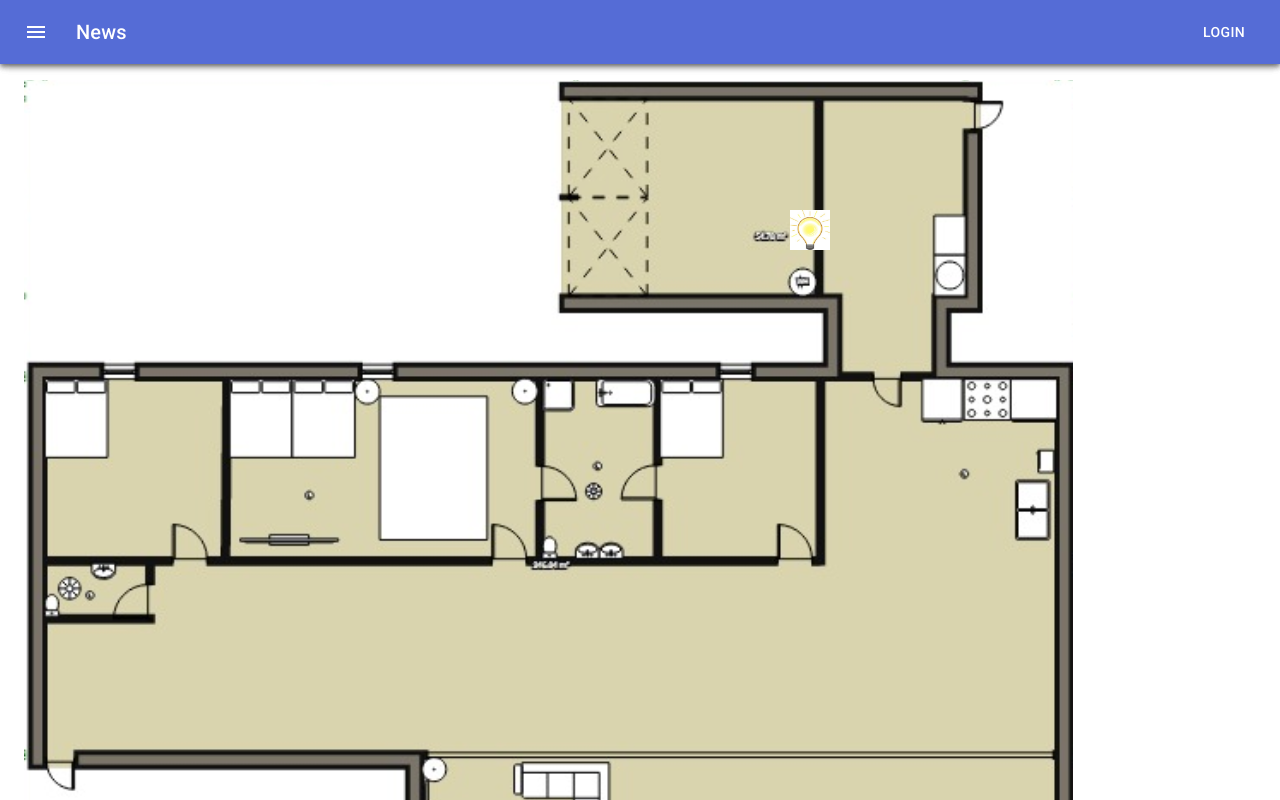
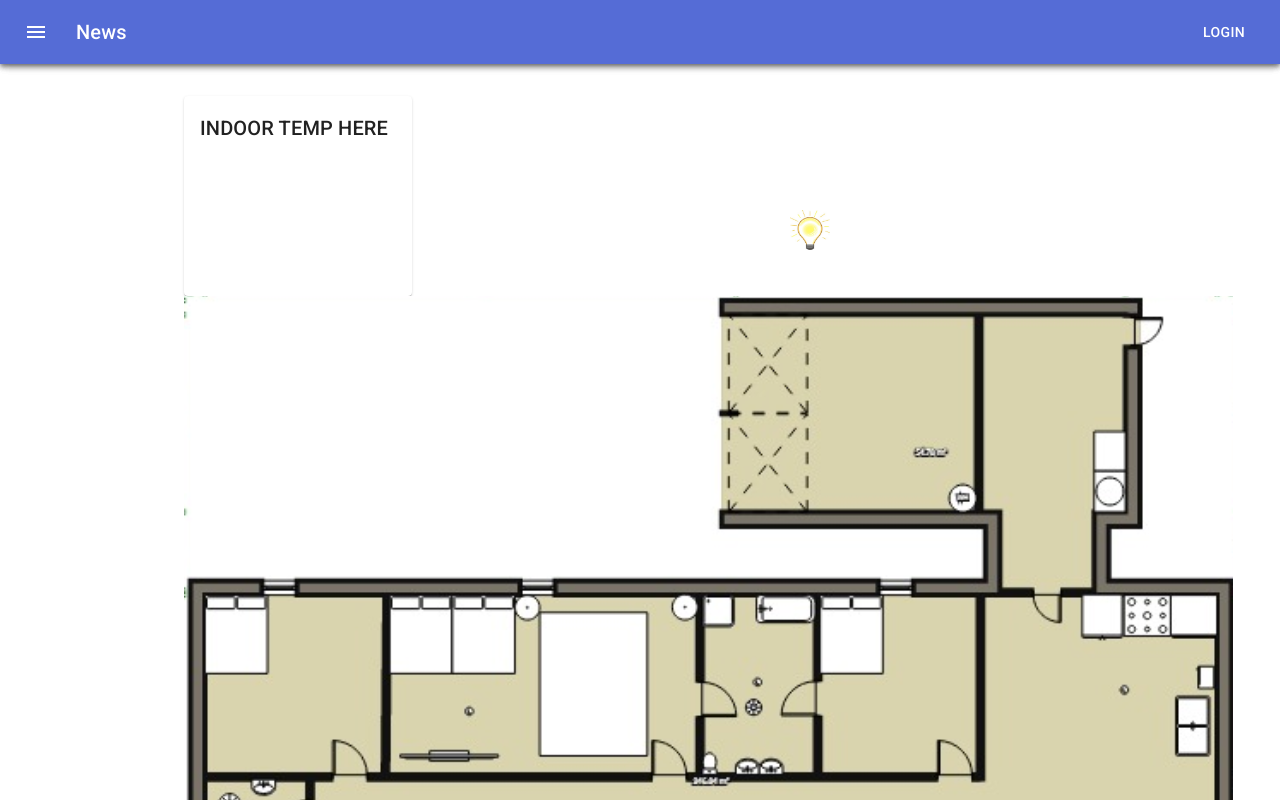
Before and after one commit to Keiaxx/UAB-Capstone-HomeIOT-Archive, a React (Create React App) app in the folder capstone/: page / in a window 1280 px wide. Shown: the top 800 px of the page. Built offline with nearby package versions, Linux system fonts and the light colour scheme.

Commit message:
added temp spot need to rework dashboard

```diff
--- /dev/null
+++ b/capstone/src/components/TodaysWeather.js
@@ -0,0 +1,23 @@
+
+import React from 'react';
+import { makeStyles } from '@material-ui/core/styles';
+import Typography from '@material-ui/core/Typography';
+
+
+const useStyles = makeStyles({
+  depositContext: {
+    flex: 1,
+  },
+});
+
+export default function Temp() {
+  const classes = useStyles();
+  return (
+    <React.Fragment>
+      <Typography component="p" variant="h6">
+        INDOOR
+        TEMP HERE
+      </Typography>
+    </React.Fragment>
+  );
+}
--- a/capstone/src/components/dashboard.js
+++ b/capstone/src/components/dashboard.js
@@ -1,18 +1,83 @@
 import React, { useEffect } from 'react';
 import { useSelector, useDispatch } from 'react-redux';
+//material-ui imports
+import clsx from 'clsx';
+import { makeStyles } from '@material-ui/core/styles';
+import Paper from '@material-ui/core/Paper';
+import Grid from '@material-ui/core/Grid';
+import Container from '@material-ui/core/Container';
+//component imports
 import ButtonAppBar from './AppBar';
 import House from './House';
+import Temp from './TodaysWeather';
+
+const drawerWidth = 240;
+
+
+const useStyles = makeStyles(theme => ({
+  root: {
+    display: 'flex-grow',
+  },
+  title: {
+    flexGrow: 1,
+  },
+  drawerPaper: {
+    position: 'relative',
+    whiteSpace: 'nowrap',
+    width: drawerWidth,
+    transition: theme.transitions.create('width', {
+      easing: theme.transitions.easing.sharp,
+      duration: theme.transitions.duration.enteringScreen,
+    }),
+  },
+  drawerPaperClose: {
+    overflowX: 'hidden',
+    transition: theme.transitions.create('width', {
+      easing: theme.transitions.easing.sharp,
+      duration: theme.transitions.duration.leavingScreen,
+    }),
+    width: theme.spacing(7),
+    [theme.breakpoints.up('sm')]: {
+      width: theme.spacing(9),
+    },
+  },
+  content: {
+    flexGrow: 1,
+    height: '100vh',
+    overflow: 'auto',
+  },
+  container: {
+    paddingTop: theme.spacing(2),
+    paddingBottom: theme.spacing(2),
+  },
+  paper: {
+    padding: theme.spacing(2),
+    display: 'flex',
+    overflow: 'auto',
+    flexDirection: 'column',
+  },
+  fixedHeight: {
+    height: 200,
+  },
+}));
 
 function Dashboard() {
-
+  const classes = useStyles();
   const dispatch = useDispatch();
-
+  const fixedHeightPaper = clsx(classes.paper, classes.fixedHeight);
 
   return (
-    <div className='LeaderBoard'>
-      <ButtonAppBar/>
-      <House/>
-    </div>
+    <div className={classes.root}>
+      <Container maxWidth="md" className={classes.container}>
+        <ButtonAppBar/>
+        <Grid item xs={6} md={4} lg={3}>
+          <Paper className={fixedHeightPaper}>
+            <Temp />
+          </Paper>
+        <House/>
+        </Grid>
+      </Container>
+  </div>
   );
 }
 
```
